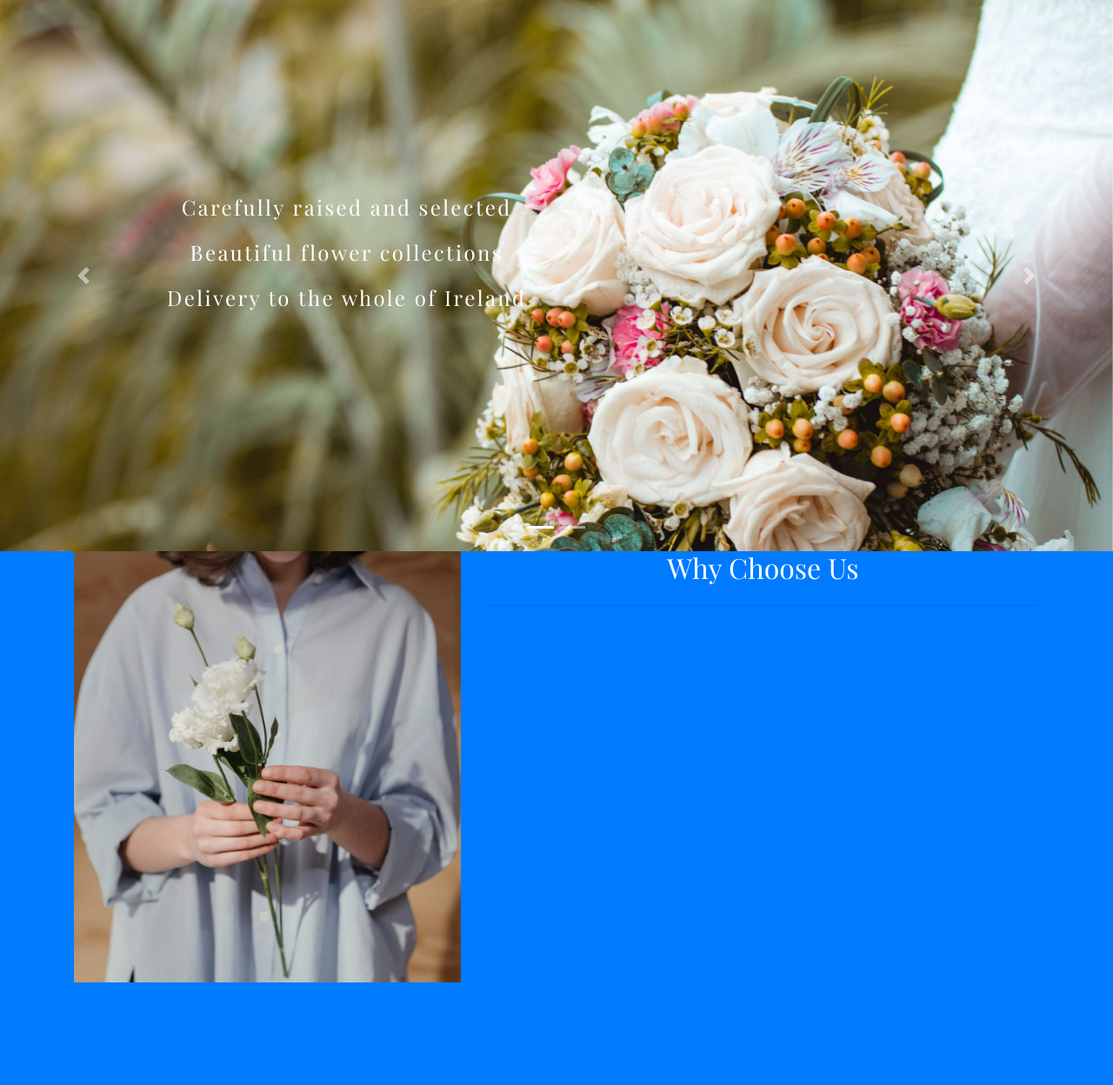
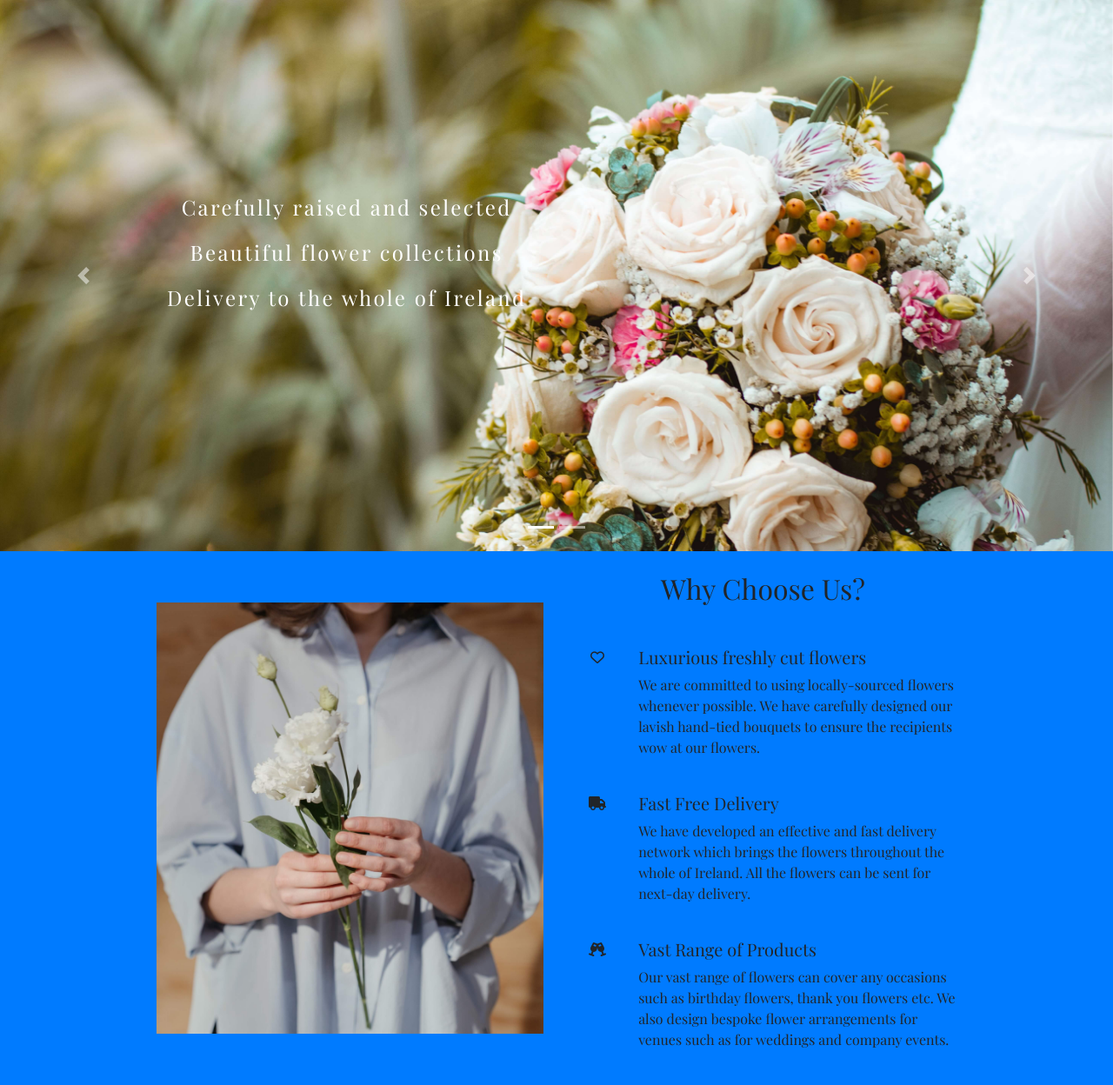
Before and after one commit to AsunaMasuda/FloweryDays, a Django app: page / in a window 1280 px wide. Shown: the part 166-1414 px from the top of the page at 87% size. Before the commit the page ends 1296 px from the top, so only its background shows below. Run offline with Django 3.2, Linux system fonts and the light colour scheme; some libraries are stand-ins or nearby versions.

Commit message:
Add texts and bootstrap grid to about sections to index.html

```diff
--- a/home/templates/home/index.html
+++ b/home/templates/home/index.html
@@ -158,20 +158,56 @@
 <!-- About -->
 <section class="page-section bg-primary" id="about">
 <div class="container">
-  <div class="row">
-    <div class="col-lg-5 text-center">
+  <div class="row d-flex justify-content-center">
+    <div class="col-lg-5 text-center my-auto animate__animated animate__fadeInLeft wow">
+    <div class="d-none d-lg-block">
       <img
         src="{% static 'img/home/about.jpg' %}"
         class="img-fluid"
         alt="about_img"
       />
     </div>
-    <div class="col-lg-7 text-center">
-      <h2 class="text-white mt-0">Why Choose Us</h2>
-      <hr class="divider light my-4" />
-      <p class="text-white-50 mb-4">
-      </p>
     </div>
+    <div class="col-lg-5 animate__animated animate__fadeInRight wow">
+              <div class="mb-5 mt-4 text-center">
+                <h2 class="text-center liner-text">Why Choose Us?</h2>
+              </div>
+              <div class="row">
+                <div class="col-md-4 col-lg-12">
+                  <div class="center">
+                    <div class="row">
+                      <div class="col-lg-2 pr-0 text-center about-icon"><i class="far fa-heart"></i></div>
+                      <div class="col-lg-10 mb-4">
+                        <h5>Luxurious freshly cut flowers</h5>
+                        <p>We are committed to using locally-sourced flowers whenever possible. We have carefully designed our lavish hand-tied bouquets to ensure the recipients wow at our flowers.</p>
+                      </div>
+                    </div>
+                  </div>
+                </div>
+                <div class="col-md-4 col-lg-12">
+                  <div class="center">
+                    <div class="row">
+                      <div class="col-lg-2 pr-0 text-center about-icon"><i class="fas fa-truck"></i></div>
+                      <div class="col-lg-10 mb-4">
+                        <h5>Fast Free Delivery</h5>
+                        <p>We have developed an effective and fast delivery network which brings the flowers throughout the whole of Ireland. All the flowers can be sent for next-day delivery.</p>
+                      </div>
+                    </div>
+                  </div>
+                </div>
+                <div class="col-md-4 col-lg-12">
+                  <div class="center">
+                    <div class="row">
+                      <div class="col-lg-2 pr-0 text-center about-icon"><i class="fas fa-glass-cheers"></i></div>
+                      <div class="col-lg-10 mb-4">
+                        <h5>Vast Range of Products</h5>
+                        <p>Our vast range of flowers can cover any occasions such as birthday flowers, thank you flowers etc. We also design bespoke flower arrangements for venues such as for weddings and company events. </p>
+                      </div>
+                    </div>
+                  </div>
+                </div>
+              </div>
+            </div>
   </div>
 </div>
 </section>
```
